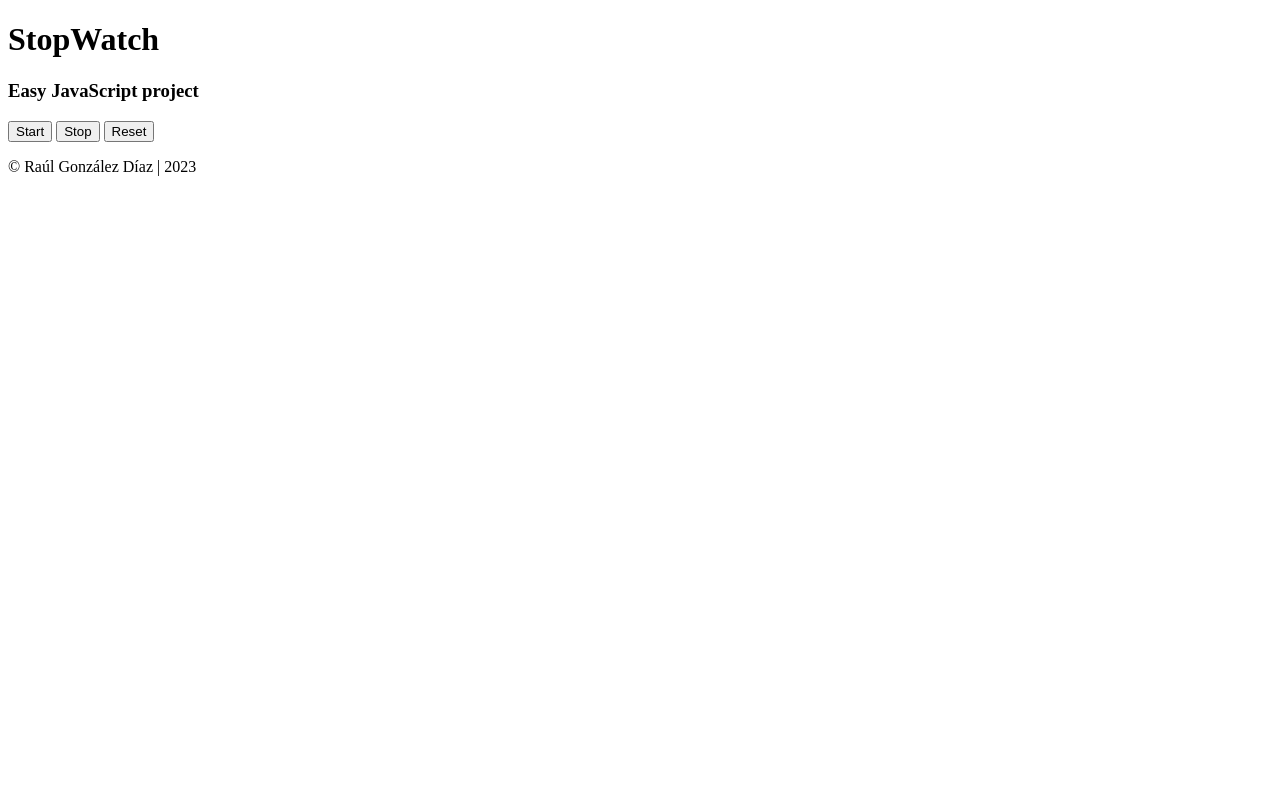
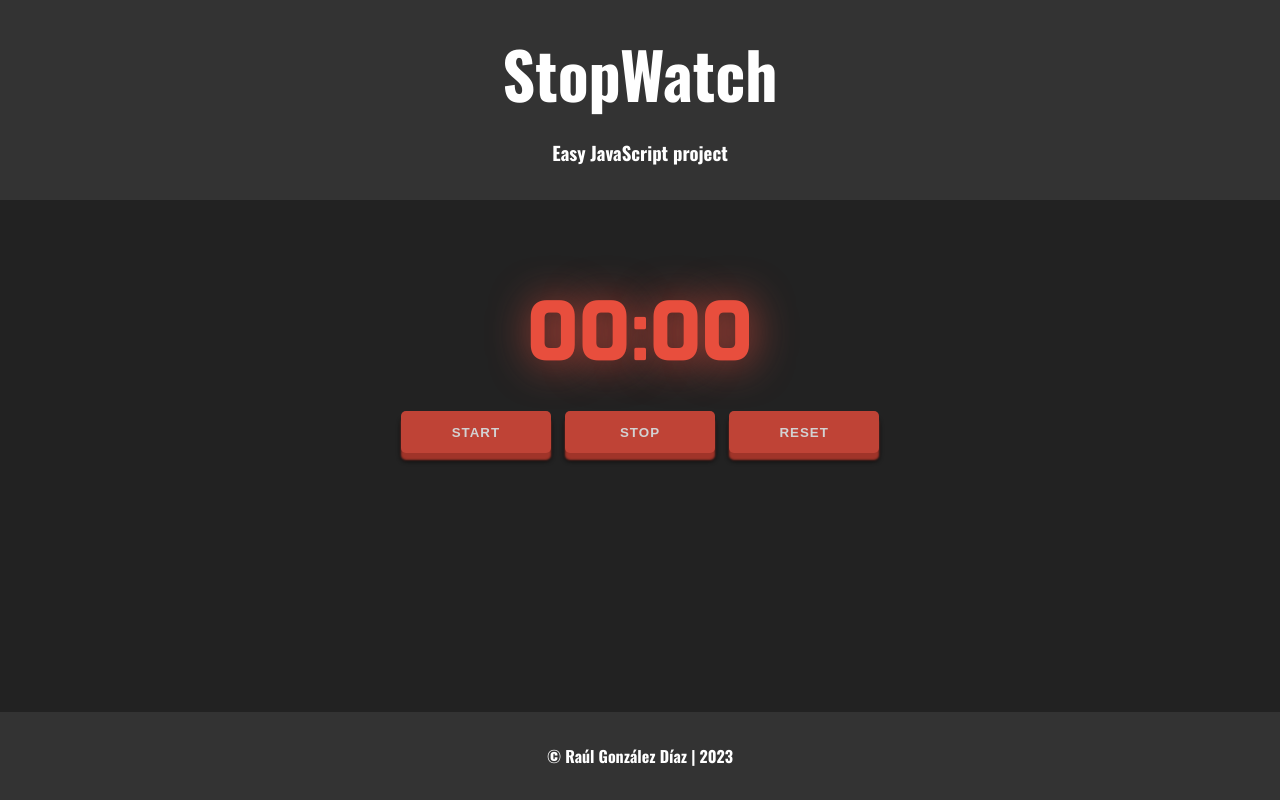
Before and after one commit to raulgodii/Clock, a plain HTML site: page index.html in a window 1280 px wide. Drawn offline with nearby package versions, Linux system fonts and the light colour scheme.

Commit message:
finished

```diff
--- a/index.html
+++ b/index.html
@@ -13,10 +13,12 @@
         <h3>Easy JavaScript project</h3>
     </header>
     <main>
-        <div id="clock"></div>
-        <button id="start">Start</button>
-        <button id="stop">Stop</button>
-        <button id="reset">Reset</button>
+        <div id="clock">00:00</div>
+        <div class="buttons">
+            <button id="start">Start</button>
+            <button id="stop">Stop</button>
+            <button id="reset">Reset</button>
+        </div>
     </main>
     <footer>
         <p>© Raúl González Díaz | 2023</p>
--- a/script.js
+++ b/script.js
@@ -9,19 +9,29 @@ window.onload = () => {
     resetClock.addEventListener("click", resetFunc);
 }
 
-var minCont = 0
-var secCont = 0;
+var minCont = 0;
+var secCont = 1;
+var firstTime = true;
 
 function startFunc(){
-    setInterval(cont, 1000);
+    if(firstTime){
+        cont();
+        interval = setInterval(cont, 1000);
+        firstTime = false;
+    }
 }
 
 function stopFunc(){
-
+    clearInterval(interval);
+    firstTime = true;
 }
 
 function resetFunc(){
-
+    clearInterval(interval);
+    secCont = 1;
+    minCont = 0;
+    clock.innerHTML = "00:00";
+    firstTime = true;
 }
 
 function cont(){
--- a/styles.css
+++ b/styles.css
@@ -0,0 +1,73 @@
+@import url('https://fonts.googleapis.com/css2?family=Oswald:wght@700&display=swap');
+@import url('https://fonts.googleapis.com/css2?family=Exo:wght@800&display=swap');
+body {
+    font-family: Oswald;
+    margin: 0;
+    padding: 0;
+    background-color: #222222;
+  }
+
+  header {
+    background-color: #333;
+    color: #fff;
+    text-align: center;
+    padding: 1rem 0;
+  }
+
+  main {
+    display: flex;
+    flex-direction: column;
+    align-items: center;
+    justify-content: center;
+    margin-top: 80px;
+  }
+
+  #clock {
+    font-size: 5rem;
+    font-family: Exo;
+    color: #e84e3d;
+    text-shadow: 2px 2px 40px rgba(232, 78, 61, 0.8);
+    margin-bottom: 20px;
+  }
+  button {
+    --bg: #e74c3c;
+    --text-color: #fff;
+    position: relative;
+    width: 150px;
+    border: none;
+    background: var(--bg);
+    color: var(--text-color);
+    padding: 1em;
+    margin: 5px;
+    font-weight: bold;
+    text-transform: uppercase;
+    transition: 0.2s;
+    border-radius: 5px;
+    opacity: 0.8;
+    letter-spacing: 1px;
+    box-shadow: #c0392b 0px 7px 2px, #000 0px 8px 5px;
+  }
+
+  button:hover {
+    opacity: 1;
+  }
+
+  button:active {
+    top: 4px;
+    box-shadow: #c0392b 0px 3px 2px,#000 0px 3px 5px;
+  }
+
+  footer {
+    background-color: #333;
+    color: #fff;
+    text-align: center;
+    padding: 1rem 0;
+    position: fixed;
+    bottom: 0;
+    width: 100%;
+  }
+
+  h1{
+    font-size: 4rem;
+    margin: 10px;
+  }
```
